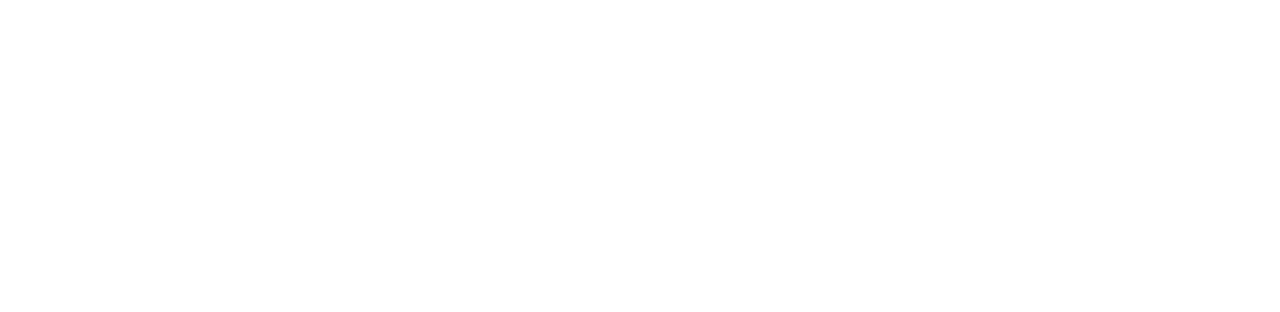
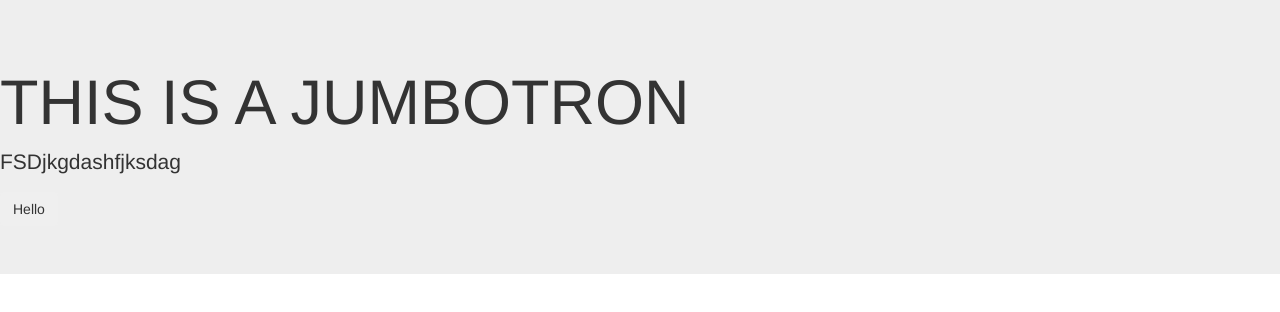
Before and after one commit to theParadox42/web-course, a plain HTML site: page bootstrap/components/index.html in a window 1280 px wide. Drawn offline with nearby package versions, Linux system fonts and the light colour scheme.

Commit message:
Update index.html

```diff
--- a/bootstrap/components/index.html
+++ b/bootstrap/components/index.html
@@ -1,8 +1,14 @@
 <!DOCTYPE html>
 <html>
     <head>
+        <title>JUMBOTRON</title>
+        <link rel="stylesheet" href="https://maxcdn.bootstrapcdn.com/bootstrap/3.3.7/css/bootstrap.min.css" integrity="sha384-BVYiiSIFeK1dGmJRAkycuHAHRg32OmUcww7on3RYdg4Va+PmSTsz/K68vbdEjh4u" crossorigin="anonymous">
     </head>
     <body>
-
+        <div class="jumbotron">
+            <h1>THIS IS A JUMBOTRON</h1>
+            <p>FSDjkgdashfjksdag</p>
+            <button class="btn" class="lg">Hello</button>
+        </div>
     </body>
 </html>
```
